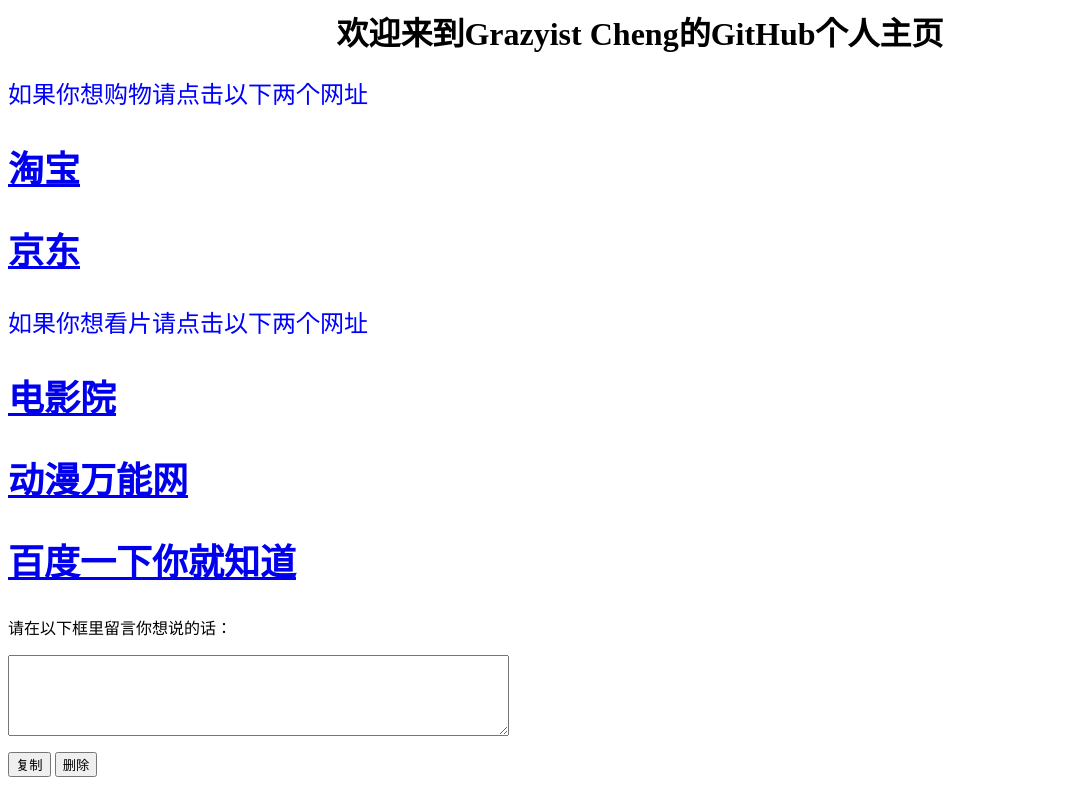
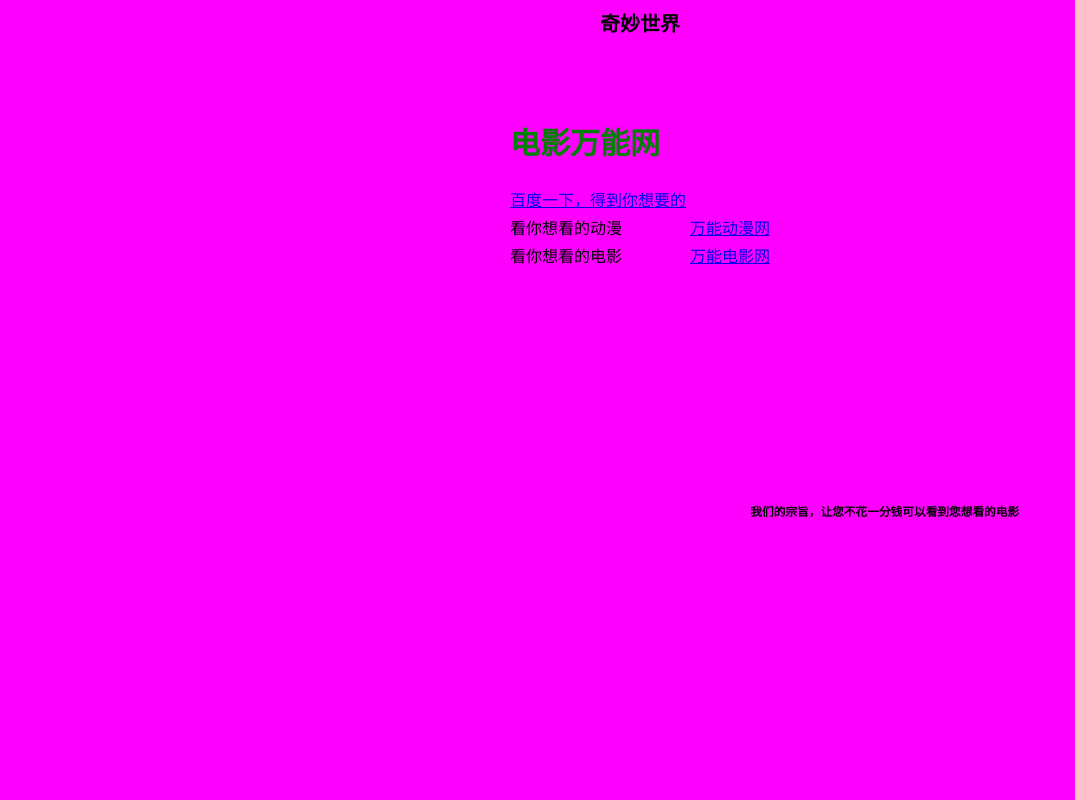
Before and after one commit to Grazyist/Grazyist.github.io, a plain HTML site: page index.html in a window 1280 px wide. Shown: the whole page, without its empty margins (0-1075 px from the left). Drawn offline with Linux system fonts and the light colour scheme.

Commit message:
Update index.html

```diff
--- a/index.html
+++ b/index.html
@@ -1,42 +1,48 @@
 <html>
+	<head>
+		<title>Grist Cheng的首页</title>
+	</head>
+	<style>
+		p{
+			color:green;
+			font-size:30px;
+		}
+		body{
+			background:magenta;
+			font-size:10px;
+			color:black;
+}
+#box{width:80%;height:200px;bottom:0px;
 
-	<head>
-       <title>Grazyist的主页</title>
-       <meta charset="utf-8">
-	</head>
+}
+#h3{
+	text-align:right;
+}
+	</style>
+	<body>
+		<center><h1>奇妙世界</h1></center><br><br><br><br><br><br>
+		<div style="color:blue"><table align="center">
+			<tr>
+			<td><h2><p>电影万能网</p></h2></td><td></td>
+			</tr><!—第一行-->
 
-	<style>
-		#right{
-			float:right;
-			color: blue;
-			}
-		#center{
-			font-family: 宋体;
-			font-size: 24px;
-			color: blue;
-		}
-	</style>
+			<tr>
 
-	<body>
-		<center><h1>欢迎来到Grazyist Cheng的GitHub个人主页</h1></center>
-		<div id="center">如果你想购物请点击以下两个网址
-		<h2><a href="http://www.aobao.com">淘宝</a></h2>
-		<h2><a href="http://www.jd.com">京东</a></h2>
-			<p>如果你想看片请点击以下两个网址
-		<h2><a href="http://www.tv980.com/dongman/index.html">电影院</a></h2>
-		<h2><a href="http://m.dm530.net/">动漫万能网</a></h2>
-		<h2><a href="www.baidu.com">百度一下你就知道</a></h2>
-                </div>
-
-		<p>
-
-			<p>请在以下框里留言你想说的话：
-				<form name="form1" method="post" action="lx.html">
-						<textarea name="content" cols="60" rows="5" wrap="hard" value="林"></textarea>
-				</form>
-				<button>复制</button>
-                <button>删除</button>
+				<td><a href="www.baidu.com">百度一下，得到你想要的</a></td>
+			</tr><!—第二行-->
+			<tr>
+				<td>看你想看的动漫</td>
+				<td><a href="http://www.tv980.com/dongman/index.html">万能动漫网</a></td>
+			</tr><!—第三行-->
+			<tr>
+				<td>看你想看的电影</td>
+				<td><a href="http://www.tv980.com/dongman/index.html">万能电影网</a></td>
+			</tr><!—第三行-->
 
 
+		</table></div>
+
+</div><br><br><br><br><br><br><br><br><br><br><br><br><br><br><br><br><br><br><br><br>
+<div id="box"><h3 id="h3">我们的宗旨，让您不花一分钱可以看到您想看的电影</h3></div>
 	</body>
 </html>
```
